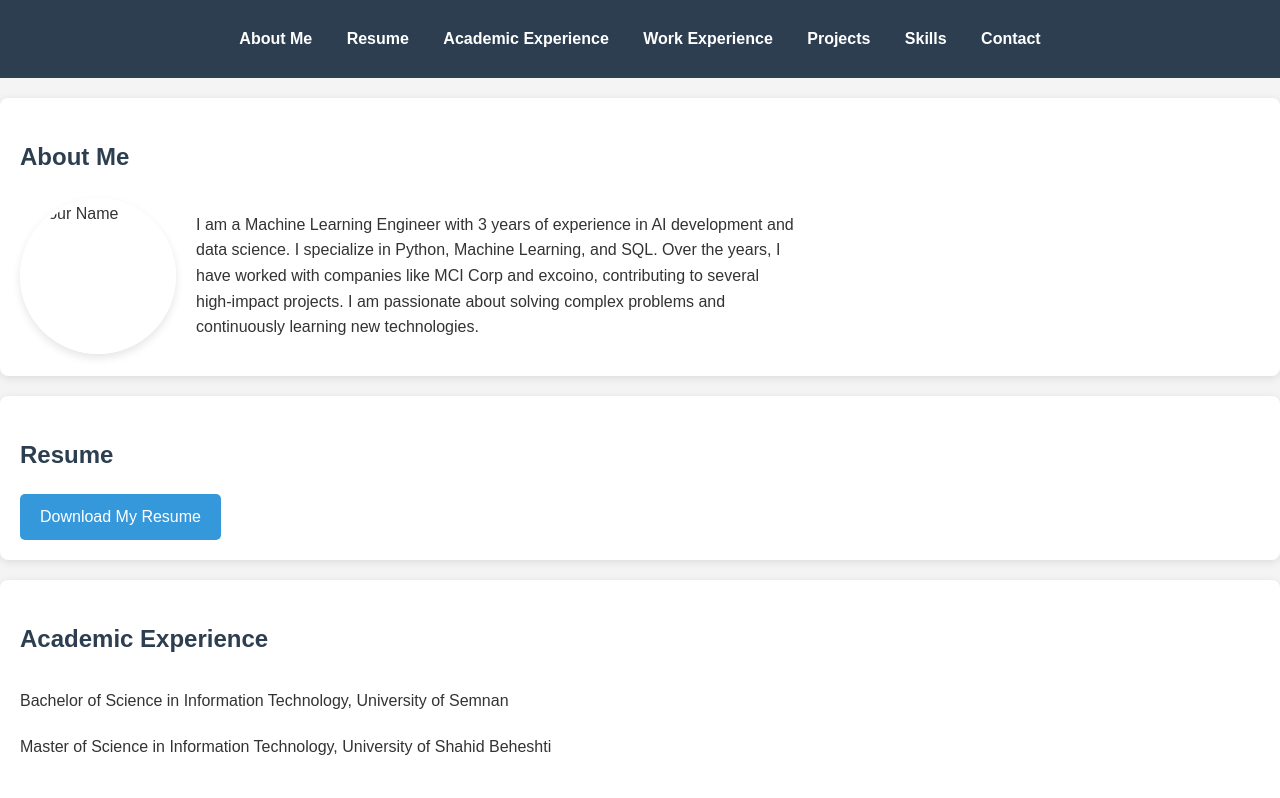
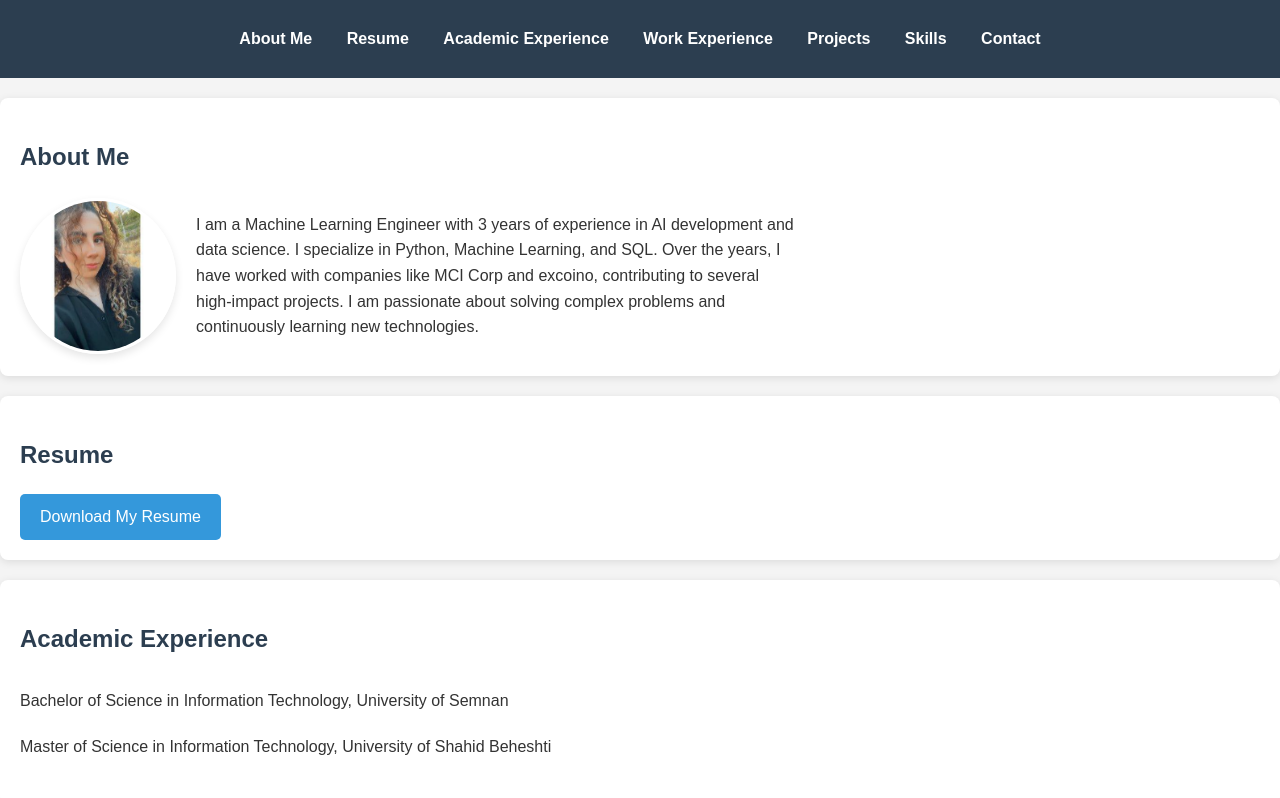
Before and after one commit to maryawwm/maryawwm.github.io, a plain HTML site: page index.html in a window 1280 px wide. Shown: the top 798 px of the page. Drawn offline with Linux system fonts and the light colour scheme.

Commit message:
Update index.html

```diff
--- a/index.html
+++ b/index.html
@@ -25,7 +25,7 @@
     <section id="about">
         <h2>About Me</h2>
         <div class="about-content">
-            <img src="images/your-photo.jpg" alt="Your Name" class="circular-photo">
+            <img src="my_pic.PNG" alt="Your Name" class="circular-photo">
             <div class="about-text">
                 <p>
                     I am a Machine Learning Engineer with 3 years of experience in AI development and data science. I specialize in Python, Machine Learning, and SQL. Over the years, I have worked with companies like MCI Corp and excoino, contributing to several high-impact projects. I am passionate about solving complex problems and continuously learning new technologies.
```
